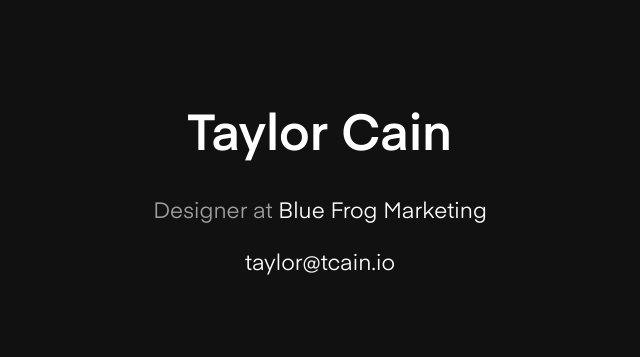
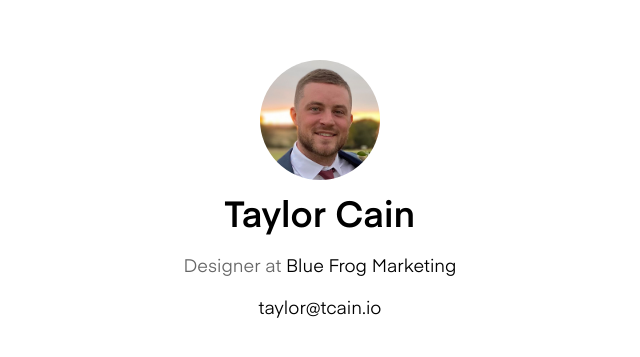
Before and after one commit to taylorcain/taylorcain.github.io, a plain HTML site: page index.html in a window 1280 px wide. Shown: the part 205-562 px from the top of the page, without its empty margins (320-960 px from the left). Drawn offline with Linux system fonts and the light colour scheme.

Commit message:
update photo

```diff
--- a/assets/css/styles.css
+++ b/assets/css/styles.css
@@ -24,7 +24,6 @@ html, body {
   height: 100%;
   position: relative;
   text-align: center;
-  background: #111;
 }
 .c {
   position: absolute;
@@ -36,22 +35,23 @@ html, body {
   height: 270px;
   padding: 15px;
 }
+img {
+  width: 120px;
+  height: 120px;
+  border-radius: 500px;
+  margin: auto;
+}
 h1 {
   font-family: 'Eina-SemiBold', sans-serif;
-  color: #fff;
-  font-size: 50px;
   font-weight: normal;
+  margin: 0 0 15px 0;
 }
 p {
-  color: rgba(255,255,255,.6);
-  font-size: 22px;
+  color: rgba(0,0,0,.6);
 }
 a {
-  color: #fff;
+  color: #000;
   text-decoration: none;
-}
-a:hover {
-  color: #2b9cef;
 }
 @media (min-width: 800px) {
   .footer .info {
--- a/index.html
+++ b/index.html
@@ -21,6 +21,7 @@
 <body>
   <div class="t">
     <div class="c">
+      <img src="assets/img/taylor-cain.jpg" alt="Taylor Cain - Designer at Blue Frog Marketing"/>
       <h1>Taylor Cain</h1>
       <p>Designer at <a href="https://www.bluefrogdm.com/" target="_blank">Blue Frog Marketing</a></p>
       <p><a href="mailto:taylor@tcain.io">taylor@tcain.io</a></p>
```
Also changed, not shown: assets/img/taylor-cain.jpg (added).
